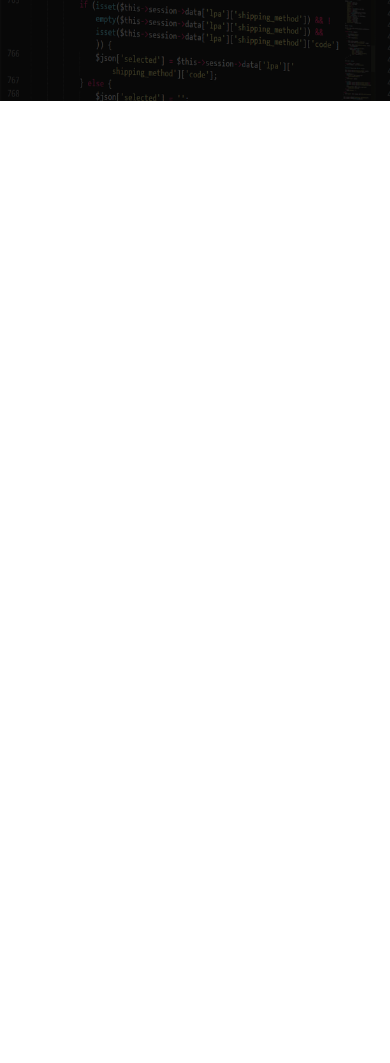
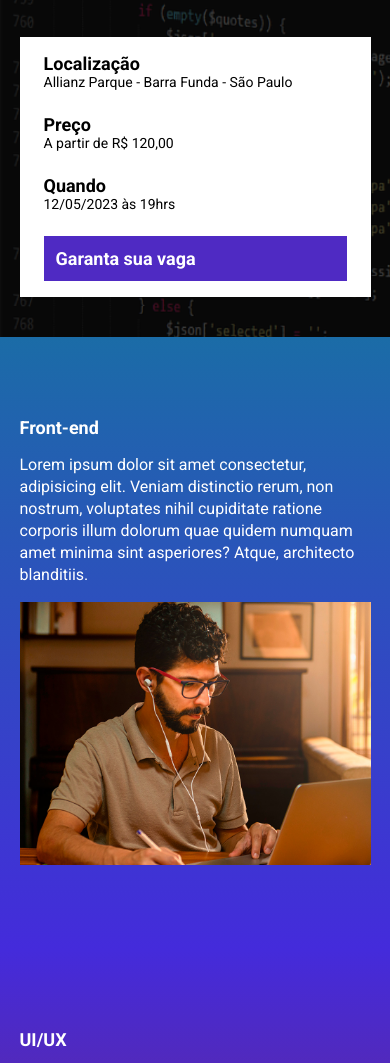
Before and after one commit to clovis20/ebac_tech_talks, a website built with Parcel: page src/index.html in a window 390 px wide. Shown: the part 219-1282 px from the top of the page. Before the commit the page ends 844 px from the top, so only its background shows below. Built offline with nearby package versions, Linux system fonts and the light colour scheme.

Commit message:
primeiro envio

```diff
--- a/package.json
+++ b/package.json
@@ -2,9 +2,9 @@
   "name": "modulo-22",
   "version": "1.0.0",
   "description": "",
-  "main": "index.js",
   "scripts": {
     "dev": "parcel src/index.html src/styles/main.scss src/scripts/main.js",
+    "build": "parcel build src/index.html",
     "test": "echo \"Error: no test specified\" && exit 1"
   },
   "keywords": [],
--- a/src/index.html
+++ b/src/index.html
@@ -9,17 +9,82 @@
     <link rel="preconnect" href="https://fonts.gstatic.com" crossorigin>
     <link href="https://fonts.googleapis.com/css2?family=Lobster&family=Montserrat:wght@700&family=Pacifico&family=Roboto:wght@400;700;900&display=swap" rel="stylesheet">
     <link rel="stylesheet" href="styles/main.scss">
+    <link rel="stylesheet" href="https://unpkg.com/aos@next/dist/aos.css" />
 </head>
 <body>
     <header class="hero">
         <div class="container">
             <img class="hero__logo" src="./images/ebac_logo.svg" alt="EBAC logo">
             <p class="hero__text">
-                O maior eventos de tecnologia do Brasil começa em 10d 12h 20m 18s
+                O maior eventos de tecnologia do Brasil começa em <span id="contador"></span>
             </p>
+            <div class="infos-bar">
+                <ul class="infos-bar__infos">
+                    <li class="infos-bar__infos__item">
+                        <b>Localização</b>
+                        Allianz Parque - Barra Funda - São Paulo
+                    </li>
+                    <li class="infos-bar__infos__item">
+                        <b>Preço</b>
+                        A partir de R$ 120,00
+                    </li>
+                    <li class="infos-bar__infos__item">
+                        <b>Quando</b>
+                        12/05/2023 às 19hrs
+                    </li>
+                </ul>
+                <a href="#" class="button button--primary">
+                    Garanta sua vaga
+                </a>
+            </div>
         </div>
     </header>
+    <section class="event event--frontend">
+        <div class="container" data-aos="fade-right">
+            <div class="event__details">
+                <h2 class="event__details__title">Front-end</h2>
+                <p class="event__details__description">
+                    Lorem ipsum dolor sit amet consectetur, adipisicing elit. Veniam distinctio rerum, non nostrum, voluptates nihil cupiditate ratione corporis illum dolorum quae quidem numquam amet minima sint asperiores? Atque, architecto blanditiis.
+                </p>
+            </div>
+            <img class="event__image" src="./images/frontend.png" alt="Front-end">
+        </div>
+    </section>
+    <section class="event event--ui-ux event--image-left">
+        <div class="container" data-aos="fade-left">
+            <div class="event__details">
+                <h2 class="event__details__title">UI/UX</h2>
+                <p class="event__details__description">
+                    Lorem ipsum dolor sit amet consectetur, adipisicing elit. Veniam distinctio rerum, non nostrum, voluptates nihil cupiditate ratione corporis illum dolorum quae quidem numquam amet minima sint asperiores? Atque, architecto blanditiis.
+                </p>
+            </div>
+            <img class="event__image" src="./images/frontend.png" alt="Front-end">
+        </div>
+    </section>
+    <section class="event event--data-science">
+        <div class="container" data-aos="fade-right">
+            <div class="event__details">
+                <h2 class="event__details__title">Data Science</h2>
+                <p class="event__details__description">
+                    Lorem ipsum dolor sit amet consectetur, adipisicing elit. Veniam distinctio rerum, non nostrum, voluptates nihil cupiditate ratione corporis illum dolorum quae quidem numquam amet minima sint asperiores? Atque, architecto blanditiis.
+                </p>
+            </div>
+            <img class="event__image" src="./images/frontend.png" alt="Front-end">
+        </div>
+    </section>
+    <section class="event event--backend event--image-left">
+        <div class="container" data-aos="fade-left">
+            <div class="event__details">
+                <h2 class="event__details__title">Back-end</h2>
+                <p class="event__details__description">
+                    Lorem ipsum dolor sit amet consectetur, adipisicing elit. Veniam distinctio rerum, non nostrum, voluptates nihil cupiditate ratione corporis illum dolorum quae quidem numquam amet minima sint asperiores? Atque, architecto blanditiis.
+                </p>
+            </div>
+            <img class="event__image" src="./images/frontend.png" alt="Front-end">
+        </div>
+    </section>
 
+    <script src="https://unpkg.com/aos@next/dist/aos.js"></script>
     <script src="scripts/main.js"></script>
 </body>
 </html>
--- a/src/scripts/main.js
+++ b/src/scripts/main.js
@@ -0,0 +1,27 @@
+AOS.init();
+
+const dataEvento = new Date('May 12, 2023 19:00:00');
+const timeStampEvento = dataEvento.getTime();
+
+const contaAsHoras = setInterval(function () {
+    const agora = new Date();
+    const timeStampAtual = agora.getTime();
+
+    const distanciaAteEvento = timeStampEvento - timeStampAtual;
+
+    const diaEmMs = 1000 * 60 * 60 * 24;
+    const horaEmMs = 1000 * 60 * 60;
+    const minutoEmMs = 1000 * 60;
+
+    const diasAteEvento = Math.floor(distanciaAteEvento / diaEmMs);
+    const horasAteEvento = Math.floor((distanciaAteEvento % diaEmMs) / horaEmMs);
+    const minutosAteEvento = Math.floor((distanciaAteEvento % horaEmMs) / minutoEmMs);
+    const segundosAteEvento = Math.floor((distanciaAteEvento % minutoEmMs) / 1000);
+
+    document.getElementById('contador').innerHTML = `${diasAteEvento}d ${horasAteEvento}h ${minutosAteEvento}m ${segundosAteEvento}s`;
+
+    if (distanciaAteEvento < 0) {
+        clearInterval(contaAsHoras);
+        document.getElementById('contador').innerHTML = 'Evento Expirado';
+    }
+}, 1000);
--- /dev/null
+++ b/src/styles/_event.scss
@@ -0,0 +1,60 @@
+@use 'variables';
+
+.event {
+    padding: 80px 0;
+
+    &--frontend {
+        background-image: linear-gradient(variables.$blue1, variables.$blue2);
+    }
+    &--ui-ux {
+        background-image: linear-gradient(variables.$blue2, variables.$pink);
+    }
+    &--data-science {
+        background-image: linear-gradient(variables.$pink, variables.$yellow);
+    }
+    &--backend {
+        background-image: linear-gradient(variables.$yellow, variables.$pink);
+    }
+
+    &--image-left {
+        .container {
+            flex-direction: row-reverse;
+        }
+    }
+
+    .container {
+        display: flex;
+        gap: 40px
+    }
+
+    &__image {
+        max-width: 360px;
+    }
+
+    &__details {
+        &__title {
+            font-size: 18px;
+            font-weight: bold;
+            margin-bottom: 16px;
+        }
+
+        &__description {
+            line-height: 22px;
+        }
+    }
+
+    @media (max-width:640px) {
+        .container{
+            display: block;
+        }
+
+        &__image {
+            width: 100%;
+        }
+
+        &__details {
+            margin-right: 0;
+            margin-bottom: 16px;
+        }
+    }
+}
--- a/src/styles/_hero.scss
+++ b/src/styles/_hero.scss
@@ -1,3 +1,5 @@
+@use 'variables';
+
 .hero {
     padding-top: 64px;
     padding-bottom: 100px;
@@ -16,7 +18,7 @@
         left: 0;
         width: 100%;
         height: 100%;
-        background-color: black;
+        background-color: variables.$secundaryTextColor;
         content: '';
         opacity: 0.7;
     }
@@ -26,7 +28,6 @@
         margin-bottom: 64px;
         font-size: 40px;
         line-height: 56px;
-        color: #fff;
         font-weight: 800;
         text-align: center;
     }
--- /dev/null
+++ b/src/styles/_variables.scss
@@ -0,0 +1,8 @@
+$textColor: #fff;
+$secundaryTextColor: #000;
+
+$blue1: #1B6CA7;
+$blue2: #442BDB;
+$pink: #89223B;
+$yellow: #9C791D;
+$purple: #4F2AC3;
--- /dev/null
+++ b/src/styles/components/_buttons.scss
@@ -0,0 +1,25 @@
+@use '../variables';
+
+.button {
+    padding: 12px;
+    font-size: 18px;
+    font-weight: bold;
+    text-decoration: none;
+    text-align: center;
+    white-space: nowrap;
+
+    &--primary {
+        color: variables.$textColor;
+        background-color: variables.$purple;
+    }
+
+    @media (max-width: 640px) {
+        display: block;
+        width: 100%;
+    }
+
+    @media (max-width: 1024px) {
+        display: flex;
+        align-items: center;
+    }
+}
--- /dev/null
+++ b/src/styles/components/_infos_bar.scss
@@ -0,0 +1,42 @@
+@use '../variables';
+
+.infos-bar {
+    padding: 16px 24px;
+    background-color: variables.$textColor;
+    display: flex;
+    justify-content: space-between;
+
+    &__infos {
+        display: flex;
+        gap: 40px;
+
+        &__item {
+            font-size: 14px;
+            color: #000;
+
+            b {
+                color: #000;
+                font-size: 18px;
+                display: block;
+            }
+        }
+    }
+
+    @media (max-width:640px) {
+        display: block;
+
+        &__infos {
+            display: block;
+
+            &__item {
+                margin-bottom: 24px;
+            }
+        }
+    }
+
+    @media (max-width: 1024px) {
+        &__infos {
+            gap: 16px;
+        }
+    }
+}
--- a/src/styles/main.scss
+++ b/src/styles/main.scss
@@ -1,11 +1,16 @@
 @use 'hero';
+@use 'components/infos_bar';
+@use 'components/buttons';
+@use 'event';
+@use 'variables';
 
 * {
     margin: 0;
     padding: 0;
     box-sizing: border-box;
     font-family: Roboto, sans-serif;
-    color: #fff;
+    color: variables.$textColor;
+    list-style: none;
 }
 
 .container {
```
